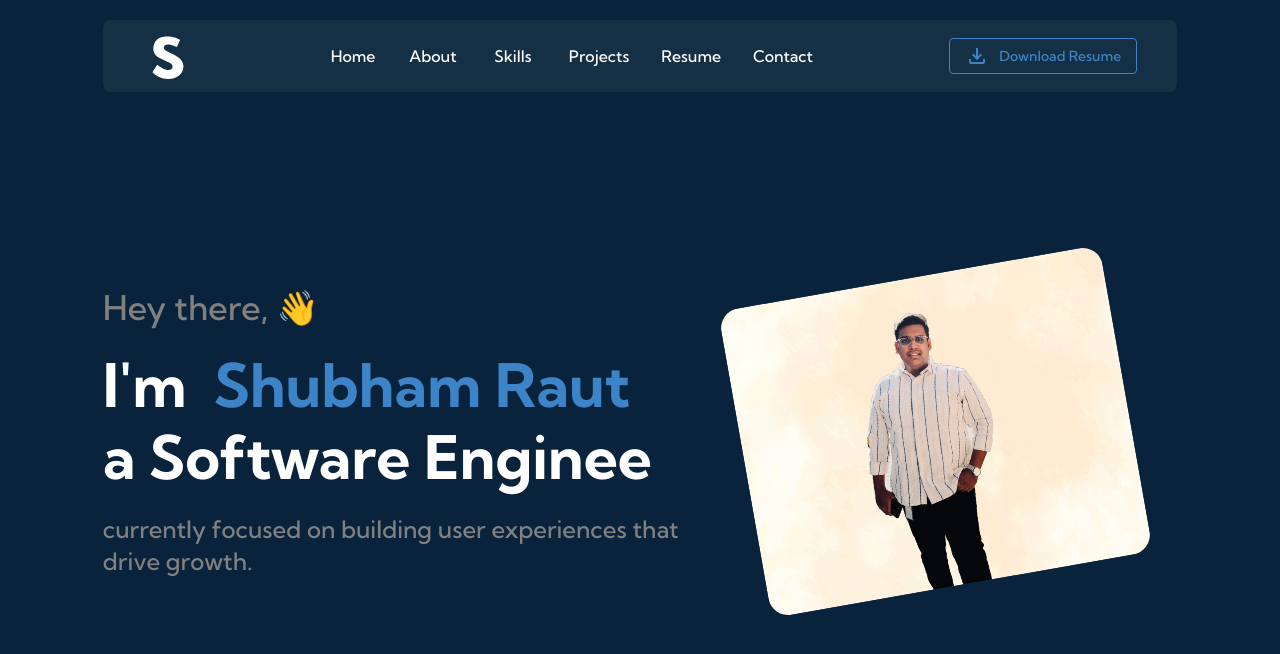
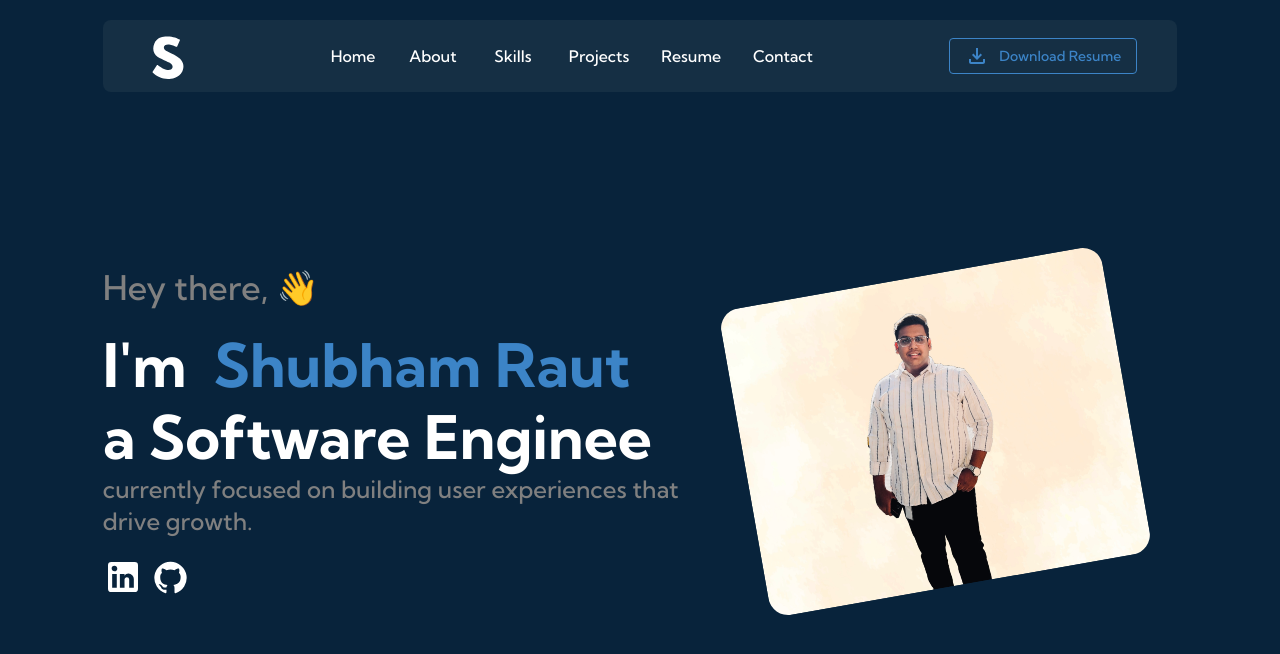
Before and after one commit to ShubhamRaut187/portfolio-ui, a React (Vite) app: page / in a window 1280 px wide. Shown: the top 654 px of the page. Built offline with nearby package versions, Linux system fonts and the light colour scheme.

Commit message:
Added socialmedia icons on hero section

```diff
--- a/src/pages/Home/index.tsx
+++ b/src/pages/Home/index.tsx
@@ -1,8 +1,10 @@
 import React, {useState} from 'react'
 import styled from 'styled-components';
-import { Typography } from '@mui/material';
+import { Typography,IconButton } from '@mui/material';
 import { useTypewriter } from 'react-simple-typewriter';
 import Avatar from './avatar.jpeg'
+import LinkedInIcon from '@mui/icons-material/LinkedIn';
+import GitHubIcon from '@mui/icons-material/GitHub';
 
 const StyledPageWrapper = styled.div`
     display: flex;
@@ -74,11 +76,20 @@ const StyledHeroAvatarWrapper = styled.div`
 
 `;
 
+const StyledSocialMediaIconsWrapper = styled.div`
+    display: flex;
+    align-items: center;
+    justify-content: space-between;
+    gap: 10px;
+    margin-top: 20px;
+    cursor: pointer;
+`;
+
 const Home: React.FC = () => {
     const [position, setPosition] = useState<{ x: number; y: number }>({ x: 0, y: 0 });
     const [isHovered, setIsHovered] = useState<boolean>(false); // Track hover state
     const [typeEffect] = useTypewriter({
-        words:['Software Engineer.','MERN Devloper.','Full Stack Devloper.','React Devloper.','Backend Devloper.','node.js Devloper.'],
+        words:['Software Engineer.','MERN Developer.','Full Stack Developer.','React Developer.','Backend Developer.','node.js Developer.'],
         loop: true,
         typeSpeed: 200,
         deleteSpeed: 150,
@@ -117,9 +128,13 @@ const Home: React.FC = () => {
            <Typography variant='h2' component={'div'} sx={{ color: '#FFFFFF', fontWeight: 700}} className='profile-roles-home'>
                 a {typeEffect}
            </Typography>
-           <Typography variant='h5' component='div' sx={{ fontWeight: 500, color: '#808080', marginTop: '20px'}}>
+           <Typography variant='h5' component='div' sx={{ fontWeight: 500, color: '#808080', marginTop: '0px'}}>
                 currently focused on building user experiences that drive growth.
            </Typography>
+           <StyledSocialMediaIconsWrapper>
+                <LinkedInIcon sx={{ color: '#FFFFFF', width: '40px', height: '40px'}}/>
+                <GitHubIcon sx={{ color: '#FFFFFF', width: '35px', height: '35px'}}/>
+           </StyledSocialMediaIconsWrapper>
         </StyledHeroDescriptionWrapper>
         <StyledHeroAvatarWrapper
           onMouseMove={handleMouseMove}
```
